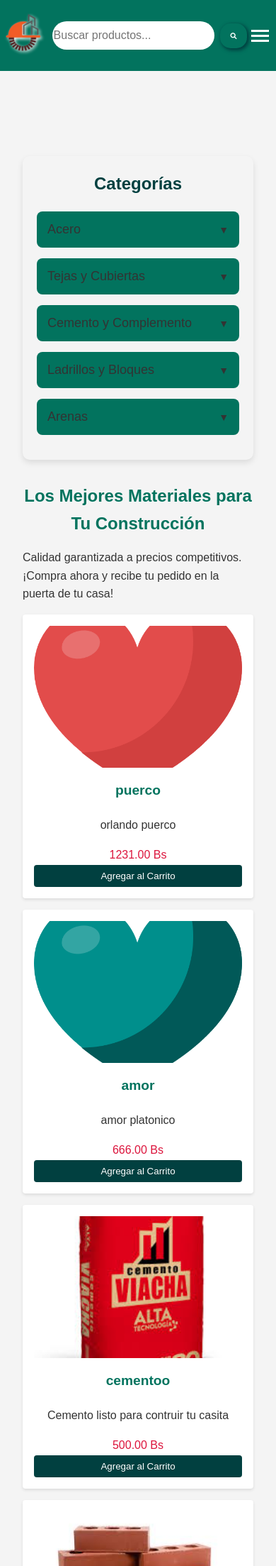
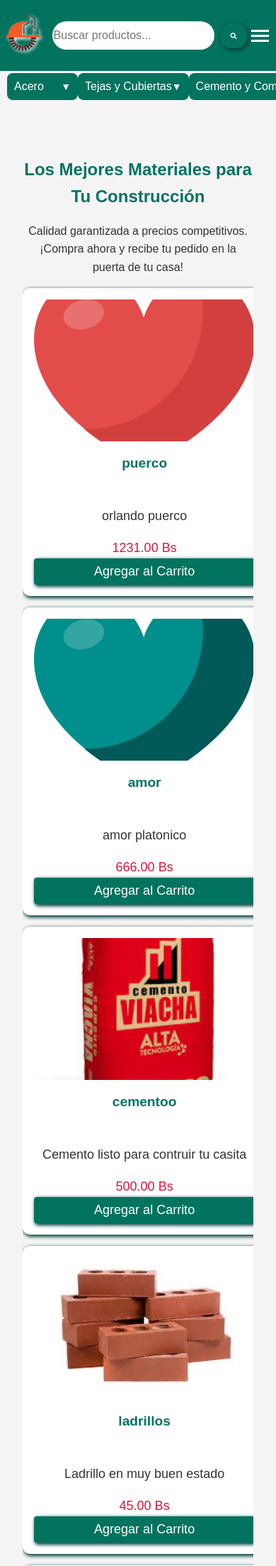
Before and after one commit to YahirCayola/proyectIS, a Django app: page / in a window 390 px wide. Shown: the top 2207 px of the page at 71% size. Run offline with Django 5.2, Linux system fonts and the light colour scheme; data comes from the database, SQL or seed files in the repository; both versions use the stored data as it was after the commit; some libraries are stand-ins or nearby versions.

Commit message:
funcional todo menos carrito, codigo funcional  sin barra de navegacion en perfil y categorias y footer en su sitio

```diff
--- a/sitioWeb/static/barraNavegacion.css
+++ b/sitioWeb/static/barraNavegacion.css
@@ -122,7 +122,6 @@ ion-icon{
     transition: 0.4s;
 }
 
-
 @media (max-width: 768px) {
     .navbar {
         display: flex;
--- a/sitioWeb/static/categorias.css
+++ b/sitioWeb/static/categorias.css
@@ -1,13 +1,16 @@
+
 /* Estilos generales de categorías */
 .categorias {
-    width: 100%;
+    position: fixed;
+    left: 0;
+    width: 20%;
     max-width: 400px;
     margin: 0 auto;
-    padding: 20px;
+    padding: 10px;
     border-radius: 10px;
     background-color: var(--primary-dark);
     box-shadow: 0px 4px 8px rgba(0, 0, 0, 0.1);
-    color: var(--text-color);
+    color: var(--white);
 }
 
 /* Encabezado de Categorías */
@@ -23,13 +26,16 @@
     list-style: none;
     padding: 0;
     margin: 0;
+    color:var(--white);
 }
 
 /* Categorías principales */
 .category {
-    margin-bottom: 15px;
+    margin-bottom: 5px;
     border-radius: 8px;
     overflow: hidden; /* Evita que se desborde contenido */
+    background-color: var(--primary-color);
+    color: var(--white);
 }
 
 /* Botón de Categoría */
@@ -46,16 +52,18 @@
     display: flex;
     justify-content: space-between;
     align-items: center;
+    color: white;
 }
 
 .category-btn:hover {
-    background-color: #03a678;
+    background-color: var(--secondary-color);
     transform: scale(1.02); /* Efecto ligero de zoom */
+    color:var(--white);
 }
 
 /* Cambiar el color cuando esté activa */
 .category-btn.active {
-    background-color: #ff4500; /* Cambia al color #ff4500 temporalmente */
+    background-color: var(--tertiary-color); /* Cambia al color #ff4500 temporalmente */
 }
 
 /* Icono indicador (flecha) */
@@ -74,7 +82,7 @@
 .subcategory-list {
     display: none;
     padding: 10px 20px;
-    background-color: var(--bg-light);
+    background-color: var(--primary-color);
     border-left: 4px solid var(--primary-color);
     animation: fadeIn 0.3s ease-in-out; /* Animación suave */
 }
@@ -96,23 +104,86 @@
     background: transparent;
     border: none;
     text-align: left;
-    color: var(--text-color);
+    color: var(--white);
     cursor: pointer;
     padding: 10px; /* Ajuste de padding para asegurar que cubra todo */
     box-sizing: border-box; /* Asegura que padding no desborde */
+    border-radius: 10px;
 }
 
 /* Efecto hover de la subcategoría */
 .subcategory:hover {
-    background-color: #03a678;
-    color: var(--primary-dark);
+    background-color: var(--secondary-color);
+    color: var(--white);
+    border-radius: 10px;
 }
 
 /* Estado activo de subcategoría */
 .subcategory-btn.active {
-    background-color: #ff4500;
+    background-color: var(--tertiary-color);
     width: 100%;
     padding: 8px ;
     margin: 0;
     box-sizing: border-box;
+    color: var(--white);
+    border-radius: 10px;
 }
+@media (max-width: 900px) {
+    .categorias{
+        display: inline-block;
+        position: fixed;
+        top: 25%;
+    }
+}
+
+/* Estilos responsivos para dispositivos móviles */
+@media (max-width: 768px) {
+    .categorias {
+        display: inline-block;
+        position: static; /* Cambiar a estático para que esté en flujo */
+        position: fixed;
+        top: 15%;
+        width: 100%; /* Ocupar todo el ancho */
+        max-width: none; /* Sin restricción de ancho máximo */
+        padding: 10px; /* Ajustar el padding */
+        box-shadow: none; /* Eliminar sombra */
+        border-radius: 0; /* Sin bordes redondeados */
+        display: flex; /* Usar flex para alinear en fila */
+        flex-direction: row; /* Alinear las categorías en fila */
+        overflow-x: auto; /* Permitir desplazamiento horizontal si es necesario */
+        z-index: 999;
+        overflow: auto; /* Permite el desplazamiento */
+        scrollbar-width: none; /* Para navegadores basados en Firefox */
+    }
+    .categorias h2 {
+        font-size: 0px;
+        visibility: none;
+    }
+
+    .category-list {
+        display: flex; /* Mantener las categorías en fila */
+        flex-wrap: nowrap; /* No permitir que las categorías se ajusten a la siguiente línea */
+    }
+
+    .category {
+        flex: 1 0 auto; /* Permitir que cada categoría ocupe espacio en la fila */
+        min-width: 100px; /* Establecer un ancho mínimo para las categorías */
+    }
+
+    .category-btn {
+        font-size: 16px; /* Reducir tamaño de fuente para móviles */
+        padding: 10px; /* Ajustar padding para que no ocupe demasiado espacio */
+    }
+
+    /* Mostrar subcategorías al hacer clic */
+    .category-btn.active + .subcategory-list {
+        display: block; /* Mostrar subcategorías si la categoría está activa */
+    }
+}
+@media (max-width: 450px) {
+    .categorias{
+        position: fixed;
+        font-size: 16px;
+        top: 11%;
+    }
+}
--- a/sitioWeb/static/ofertar.css
+++ b/sitioWeb/static/ofertar.css
@@ -1,5 +1,6 @@
 .container2 {
-    flex: 2;
+    position: relative;
+    /*flex: 2;*/
     /*width: max-content;*/
     margin: auto;
     background-color: #ffffff;
--- a/sitioWeb/static/publicaciones.css
+++ b/sitioWeb/static/publicaciones.css
@@ -1,37 +1,53 @@
+
 .contentP {
-    flex: 3;
+    position: relative; /* Cambiado a relative para que no afecte el flujo normal */
+    left: 10%;
+    top: 20%;
+    width: 100%;
+    justify-content: center;
+    align-items: center;
+    overflow: hidden;
 }
 
 .contentP h1 {
     color: var(--primary-color);
     margin-bottom: 1rem;
+    text-align: center;
 }
 
 .contentP p {
     margin-bottom: 1rem;
+    text-align: center;
 }
 
 .product-grid {
-    display: grid; /* Usamos grid para una distribución más fácil */
-    grid-template-columns: repeat(4, 1fr); /* 4 columnas de igual ancho */
-    gap: 1rem; /* Espacio entre las tarjetas */
+    display: grid;
+    position: relative; /* Cambiado a relative para que no afecte el flujo normal */
+    top: auto; /* Eliminado el top absoluto */
+    width: 80%;
+    left: 10%;
+    /*grid-template-columns: repeat(auto-fit, minmax(200px, 1fr));*/
+    grid-template-columns: repeat(4, 1fr);
+    gap: 1rem;
 }
 
 .product-card {
-
     background-color: var(--white);
-    border-radius: 4px;
+    border-radius: 10px;
     padding: 1rem;
     text-align: center;
     box-shadow: 0 2px 4px rgba(0, 0, 0, 0.1);
-    min-height: 400px; /* Mantener la altura mínima */
-    transition: transform 0.2s; /* Transición suave */
+    min-height: 400px;
+    display: flex;
+    flex-direction: column;
+    justify-content: space-between;
+    box-shadow: 2px 2px 5px 1px var(--secondary-color);
 }
 
 .product-card:hover {
     transform: translateY(-5px);
     box-shadow: 0 5px 15px rgba(0, 0, 0, 0.2);
-    background-color: #02735e;
+    background-color: var(--primary-color);
 }
 
 .product-card img {
@@ -42,15 +58,16 @@
 }
 
 .product-card p {
-    font-size: 1.0rem;
+    font-size: 18px;
     max-height: 4.5em; /* Ajusta este valor para permitir 3 líneas de texto */
+    color: var(---text-color);
     overflow: hidden;
     text-overflow: ellipsis;
     white-space: normal;
 }
 
 .product-card:hover p {
-    color: #fff;
+    color: var(--white);
 }
 
 .product-card h3 {
@@ -60,12 +77,12 @@
 }
 
 .product-card:hover h3 {
-    color: #fff;
+    color: var(--white);
 }
 
 .product-card h2 {
     color: #ffffff;
-    font-size: 0.1rem;
+    font-size: 18px; /* Ajustado a un tamaño más visible */
     margin-bottom: 0.5rem;
 }
 
@@ -75,31 +92,30 @@
 
 .agregar-button {
     display: inline-block;
-    background-color: var(--secondary-color);
+    background-color: var(--primary-color);
     color: var(--white);
     padding: 0.5rem 1rem;
     border: none; /* Elimina el borde del botón */
     border-radius: 4px;
     cursor: pointer; /* Muestra el cursor de mano para botones */
     transition: background-color 0.3s ease, color 0.3s ease, font-size 0.3s ease;
+    font-size: 18px;
     text-align: center; /* Asegura que el texto esté centrado */
+    box-shadow: 2px 2px 5px 1px var(--secondary-color);
 }
 
-.product-card:hover .agregar-button {
-    background-color: #fff;
-    color: #02735e;
-    font-size: 1.2rem;
-    margin-bottom: 0.5rem;
-}
 
 .agregar-button:hover {
-    background-color: #f27405;
+    background-color: var(--secondary-color);
     color: #fff;
+}
+.agregar-button:active{
+    background-color: var(--tertiary-color);
 }
 
 .product-card .precio {
     color: crimson;
-    font-size: 1.0rem;
+    font-size: 18px;
     max-height: 4.5em; /* Ajusta este valor para permitir 3 líneas de texto */
     overflow: hidden;
     text-overflow: ellipsis;
@@ -107,39 +123,64 @@
 }
 
 .product-card:hover .precio {
-    color: #fff;
+    color: var(--tertiary-color);
 }
-
-@media (max-width: 1064px) {
-    .categories {
-        order: -1;
+@media (max-width: 900px) {
+    .contentP {
+        position: relative;
+        top: 40px;
+        left: 0%;
+        width: 100%;
+        justify-content: center;
+        align-items: center;
+        overflow: hidden;
     }
-
     .product-grid {
-        grid-template-columns: repeat(3, 1fr); /* Para pantallas más pequeñas, dos tarjetas por fila */
-
-    }
-    .product-card {
-        padding: 1rem;
-        height: min-content; /* Permite que se ajuste automáticamente a su contenido */
-        display: flex; /* Usar flexbox para el contenido */
-        flex-direction: column; /* Organiza el contenido verticalmente */
-        justify-content: space-around; /* Espacio entre los elementos internos */
-    }
-}
-
-
-@media (max-width: 768px) {
-
-    .product-grid {
-        grid-template-columns: repeat(2, 1fr); /* Para pantallas más pequeñas, dos tarjetas por fila */
+        grid-template-columns: repeat(auto-fit, minmax(200px, 1fr));
+        grid-template-columns: repeat(4, 1fr);
+        top: auto; /* Eliminado el top absoluto */
+        position: relative;
+        width: 100%;
+        left:0%;
 
     }
 }
-@media (max-width: 450px) {
-
+@media (max-width: 768px) {
+    .contentP {
+        position: relative;
+        left: 0;
+        top: 5%;
+        width: 100%;
+        justify-content: center;
+        align-items: center;
+        overflow: hidden;
+    }
     .product-grid {
-        grid-template-columns: repeat(1, 1fr); /* Para pantallas más pequeñas, dos tarjetas por fila */
+        grid-template-columns: repeat(auto-fit, minmax(200px, 1fr));
+        grid-template-columns: repeat(2, 1fr);
+        top: auto; /* Eliminado el top absoluto */
+        position: relative;
+        width: 100%;
+        left:0;
+        }
+}
+@media (max-width: 420px) {
+    .contentP {
+        position: relative;
+        top: 10%;
+        left: 0;
+        width: 100%;
+        justify-content: center;
+        align-items: center;
+        overflow: hidden;
+    }
+    .product-grid {
+        grid-template-columns: repeat(auto-fit, minmax(200px, 1fr));
+        grid-template-columns: repeat(1, 1fr);
+        top: auto; /* Eliminado el top absoluto */
+        position: relative;
+        width: 100%;
+        left:0;
 
     }
 
--- a/sitioWeb/static/styles.css
+++ b/sitioWeb/static/styles.css
@@ -20,6 +20,11 @@ body {
     line-height: 1.6;
     color: var(--text-color);
     background-color: var(--background-color);
+
+    padding-bottom: 3em;
+    position: relative;
+    min-height: 100vh;
+    overflow-x: hidden;
 }
 
 
@@ -31,13 +36,17 @@ main {
 }
 
 
-
 footer {
     background-color: var(--primary-color);
-    color: var(--white);
+    color: white;
     text-align: center;
-    padding: 1rem;
-    margin-top: 2rem;
+    padding: 10px;
+
+    position: absolute; /* No se fija, solo se queda al final del flujo del documento */
+    bottom: 0;
+    width: 100%;
+    z-index: -1;
+
 }
 
 @media (max-width: 750px) {
--- a/sitioWeb/templates/barraNavegacion.html
+++ b/sitioWeb/templates/barraNavegacion.html
@@ -6,8 +6,10 @@
         </a>
     </div>
     <div class="search-bar">
-        <input class="inputBuscar" id="inputBuscar" type="text" placeholder="Buscar productos...">
-        <button onclick="buscarProducto()"><i class="fas fa-search"></i></button>
+        {% if not is_profile_page %}
+            <input class="inputBuscar" id="inputBuscar" type="text" placeholder="Buscar productos...">
+            <button onclick="buscarProducto()"><i class="fas fa-search"></i></button>
+        {% endif %}
         <p id="noResultMessage" style="display: none; color: red;">No se encontró ningún producto con ese nombre.</p>
     </div>
 
--- a/sitioWeb/templates/publicaciones.html
+++ b/sitioWeb/templates/publicaciones.html
@@ -2,6 +2,7 @@
 <section class="contentP">
     <h1>Los Mejores Materiales para Tu Construcción</h1>
     <p>Calidad garantizada a precios competitivos. ¡Compra ahora y recibe tu pedido en la puerta de tu casa!</p>
+    <p id="noResultMessage" style="display: none; color: red;">No se encontró ningún producto con ese nombre.</p>
     <div class="product-grid" id="product-grid">
         {% for producto in productos %}
         <div class="product-card" data-subcategoria-id="{{ producto.subcategoria.id }}">
--- a/sitioWeb/views.py
+++ b/sitioWeb/views.py
@@ -98,7 +98,7 @@ def perfil_view(request):
 
         user.save()  # Guarda los cambios en la base de datos
 
-    return render(request, 'perfil.html', {'user': user})
+    return render(request, 'perfil.html', {'user': user,'is_profile_page': True})
 
 def logout_request(request):
     logout(request)
@@ -201,4 +201,4 @@ def ofertarMView(request):
         return redirect('base')
 
     # Si la solicitud es GET, renderizar el formulario con el usuario
-    return render(request, 'ofertar.html', {'user': user})
+    return render(request, 'ofertar.html', {'user': user,'is_profile_page': True})
```
Also changed, not shown: db.sqlite3, media/fotos/KML.jpeg (added), media/productos/imagen0IS.jpeg (added), media/productos/imagen2IS.jpeg (added), media/productos/imagen2IS_rKwFGUS.jpeg (added), media/productos/imagen3IS.jpeg (added).
